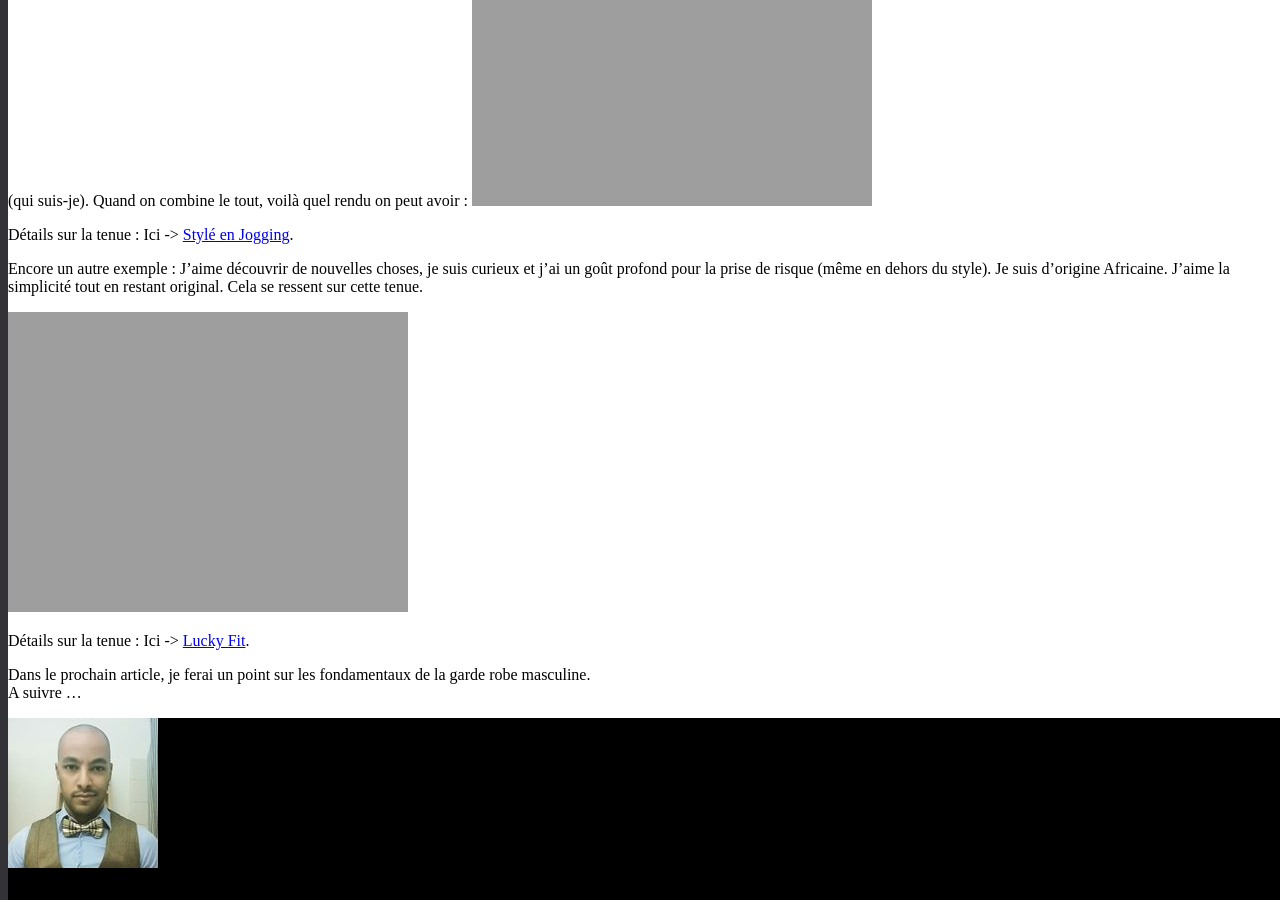
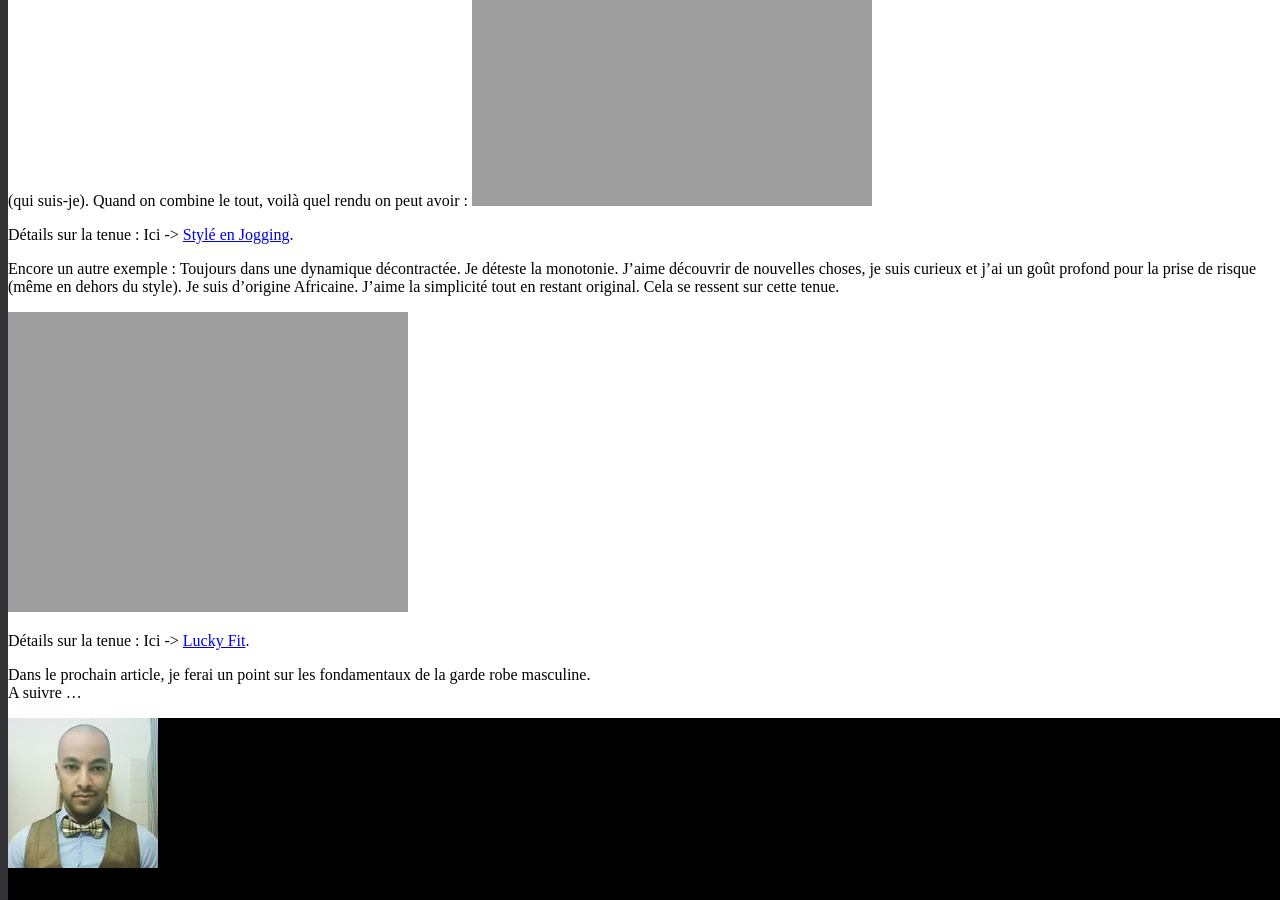
Before and after one commit to darkh2/darkh2.github.io, a Jekyll site: the page built from _posts/2018-06-17-Développement-du-Style-(-part-1-).md, in a window 1280 px wide and 900 px high, scrolled down 1095 px. Built offline with Jekyll 4.4.1, drawn with Linux system fonts in a browser that asks for light colours; comment, search, counter and statistics services are not loaded.

Commit message:
Update 2018-06-17-Développement-du-Style-(-part-1-).md

```diff
--- a/_posts/2018-06-17-Développement-du-Style-(-part-1-).md
+++ b/_posts/2018-06-17-Développement-du-Style-(-part-1-).md
@@ -33,7 +33,7 @@ Prenons un exemple : J'aime le basket (mes goûts). J'aime être à l'aise dans
 
 Détails sur la tenue : Ici -> [Stylé en Jogging](http://http://www.crevardstyle.com/Stylé-en-Jogging).
 
-Encore un autre exemple : J'aime découvrir de nouvelles choses, je suis curieux et j'ai un goût profond pour la prise de risque (même en dehors du style). Je suis d'origine Africaine. J'aime la simplicité tout en restant original. Cela se ressent sur cette tenue.
+Encore un autre exemple : Toujours dans une dynamique décontractée. Je déteste la monotonie. J'aime découvrir de nouvelles choses, je suis curieux et j'ai un goût profond pour la prise de risque (même en dehors du style). Je suis d'origine Africaine. J'aime la simplicité tout en restant original. Cela se ressent sur cette tenue.
 
 ![luckyfitglobal]({{site.url}}/{{site.baseurl}}img/luckyfitglobal.jpg)
 
```
